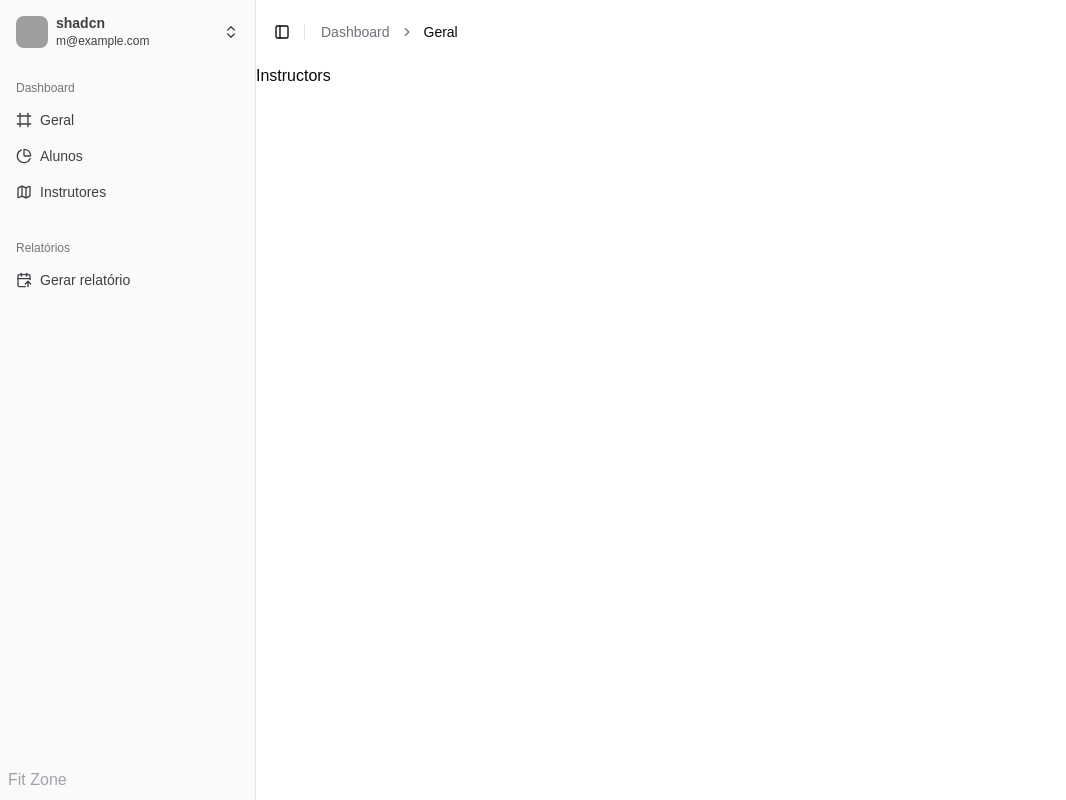
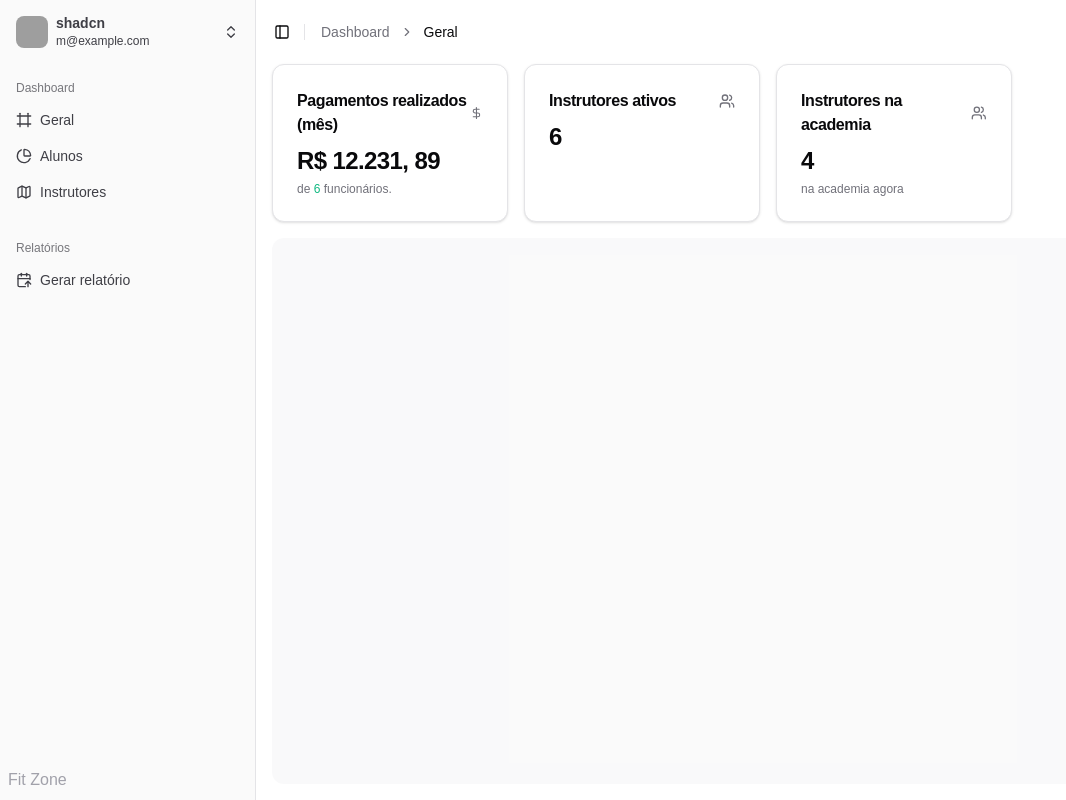
Before and after one commit to AOBarbosa/FItZone-Web, a Next.js app: page /dashboard/instructors in a window 1280 px wide. Shown: the whole page, without its empty margins (0-1066 px from the left). Built offline with nearby package versions, Linux system fonts and the light colour scheme; grey boxes are pictures that could not be loaded.

Commit message:
Ajustes tela instrutores

```diff
--- a/src/app/dashboard/instructors/page.tsx
+++ b/src/app/dashboard/instructors/page.tsx
@@ -1,7 +1,77 @@
+'use client'
+
+import { DollarSign, UserPlus, Users } from 'lucide-react'
+import { Suspense } from 'react'
+
+import { Card, CardContent, CardHeader, CardTitle } from '@/components/ui/card'
+
+import Loading from './loading'
+
 export default function Page() {
   return (
-    <div>
-      <h1>Instructors</h1>
+    <div className="flex flex-1 flex-col gap-4 p-4 pt-0">
+      <Suspense fallback={<Loading />}>
+        <div className="grid gap-4 auto-rows-min gap-4 md:grid-cols-4">
+          {/* Receita Total */}
+          <Card>
+            <CardHeader className="flex flex-row items-center justify-between space-y-0 pb-2">
+              <CardTitle className="text-base font-semibold">
+                Pagamentos realizados (mês)
+              </CardTitle>
+              <DollarSign className="size-4 text-muted-foreground" />
+            </CardHeader>
+
+            <CardContent className="space-y-1">
+              <span className="text-2xl font-bold tracking-tight">
+                R$ 12.231, 89
+              </span>
+              <p className="text-xs text-muted-foreground">
+                de
+                <span className="text-emerald-500 dark:text-emerald-400">
+                  &nbsp;6
+                </span>{' '}
+                funcionários.
+              </p>
+            </CardContent>
+          </Card>
+
+          {/* Instrutores ativos */}
+          <Card>
+            <CardHeader className="flex flex-row items-center justify-between space-y-0 pb-2">
+              <CardTitle className="text-base font-semibold">
+                Instrutores ativos
+              </CardTitle>
+              <Users className="size-4 text-muted-foreground" />
+            </CardHeader>
+
+            <CardContent className="space-y-1">
+              <span className="text-2xl font-bold tracking-tight">6</span>
+
+            </CardContent>
+          </Card>
+
+          {/* Instrutores na academia */}
+          <Card>
+            <CardHeader className="flex flex-row items-center justify-between space-y-0 pb-2">
+              <CardTitle className="text-base font-semibold">
+                Instrutores na academia
+              </CardTitle>
+              <Users className="size-4 text-muted-foreground" />
+            </CardHeader>
+
+            <CardContent className="space-y-1">
+              <span className="text-2xl font-bold tracking-tight">4</span>
+              <p className="text-xs text-muted-foreground">na academia agora</p>
+            </CardContent>
+          </Card>
+        </div>
+
+        {/* <div className="min-h-[100vh] flex-1 rounded-xl bg-muted/50 md:min-h-min" /> */}
+
+        {/* <RevenueChart /> */}
+
+        <div className="min-h-[100vh] flex-1 rounded-xl bg-muted/50 md:min-h-min" />
+      </Suspense>
     </div>
   )
 }
```
